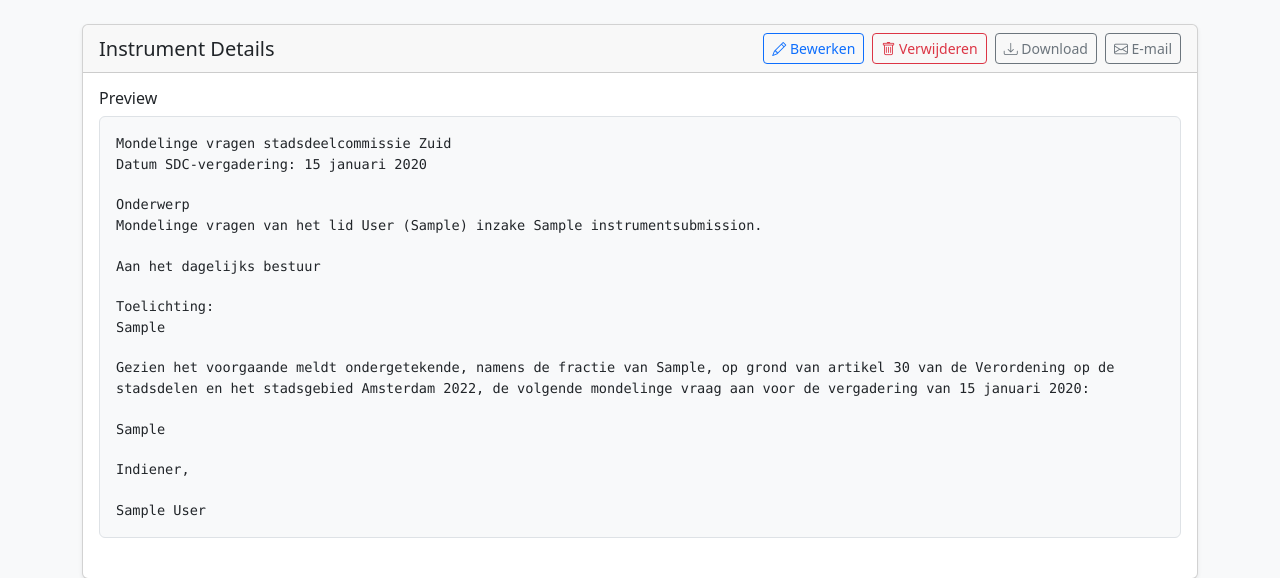
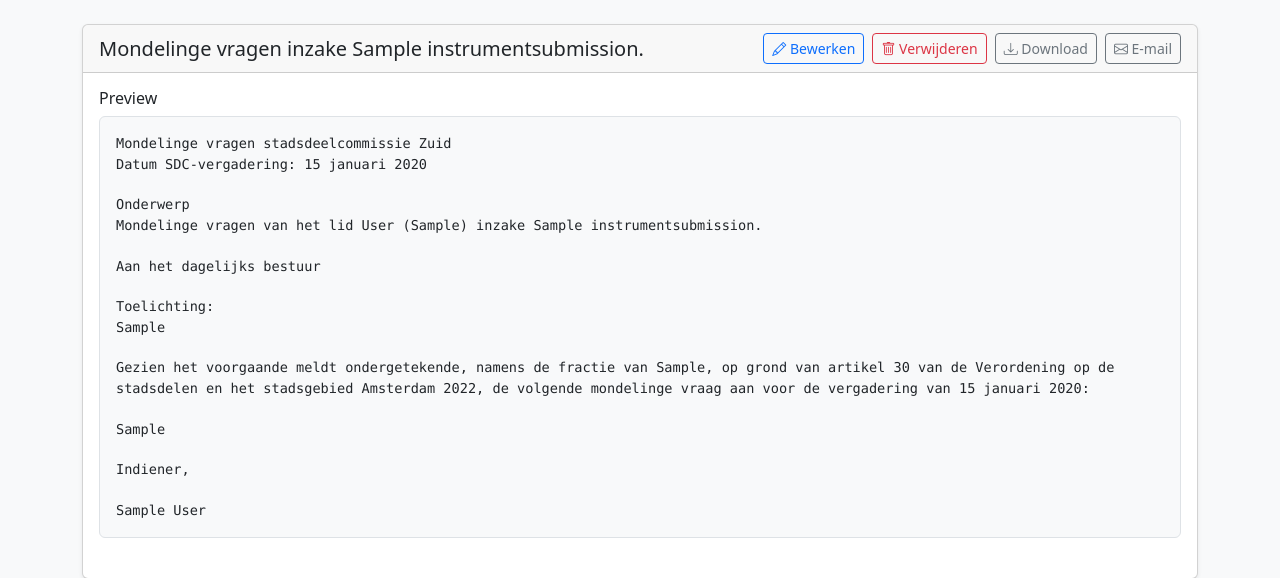
Before and after one commit to dirkvleeuwen/doc_gen_do, a Django app: page /instruments/submissions/1/ in a window 1280 px wide. Shown: the part 56-634 px from the top of the page. Run offline with Django 5.2, Linux system fonts and the light colour scheme; a user stored in the database is signed in; tables that the repository leaves empty hold one stand-in row (values such as "Sample post"); parts of the project's set-up code (start-up, migrations or seed data) failed here and were passed over; some libraries are stand-ins or nearby versions.

Commit message:
submission_detail.html: kop van tekst veranderd naar Schriftelijke vragen inzake ...

```diff
--- a/instruments/templates/instruments/submission_detail.html
+++ b/instruments/templates/instruments/submission_detail.html
@@ -5,7 +5,7 @@
 {% block content %}
 <div class="card mb-4 shadow-sm"> {# Shadow toegevoegd #}
   <div class="card-header d-flex justify-content-between align-items-center flex-wrap gap-2"> {# Flex-wrap en gap #}
-    <h1 class="h5 mb-0">Instrument Details</h1> {# h5 consistentie #}
+    <h1 class="h5 mb-0">{{ preview_data.instrument }} inzake {{ preview_data.subject }}.</h1> {# h5 consistentie #}
     <div class="d-flex flex-wrap gap-2">
         <a href="{% url 'instrument_submission_edit' object.pk %}" class="btn btn-sm btn-outline-primary" title="Bewerken">
             <i class="bi bi-pencil"></i> Bewerken
```
